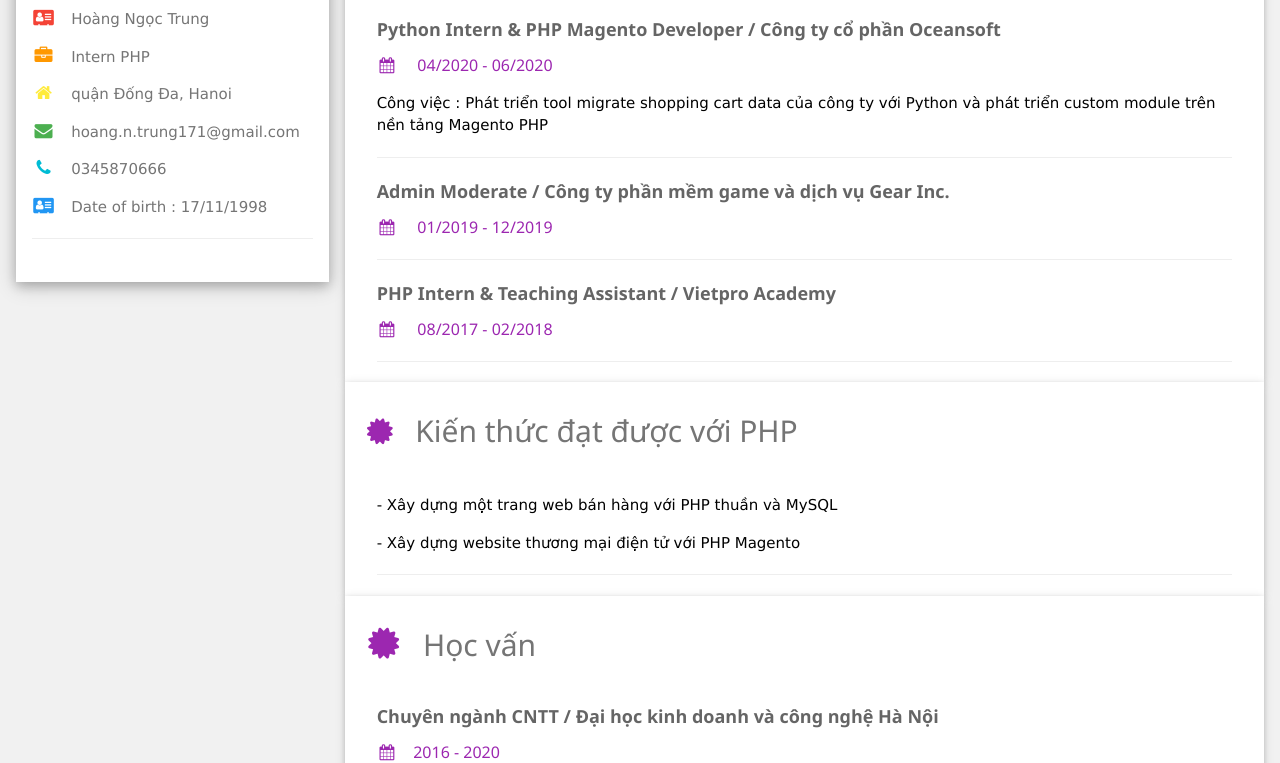
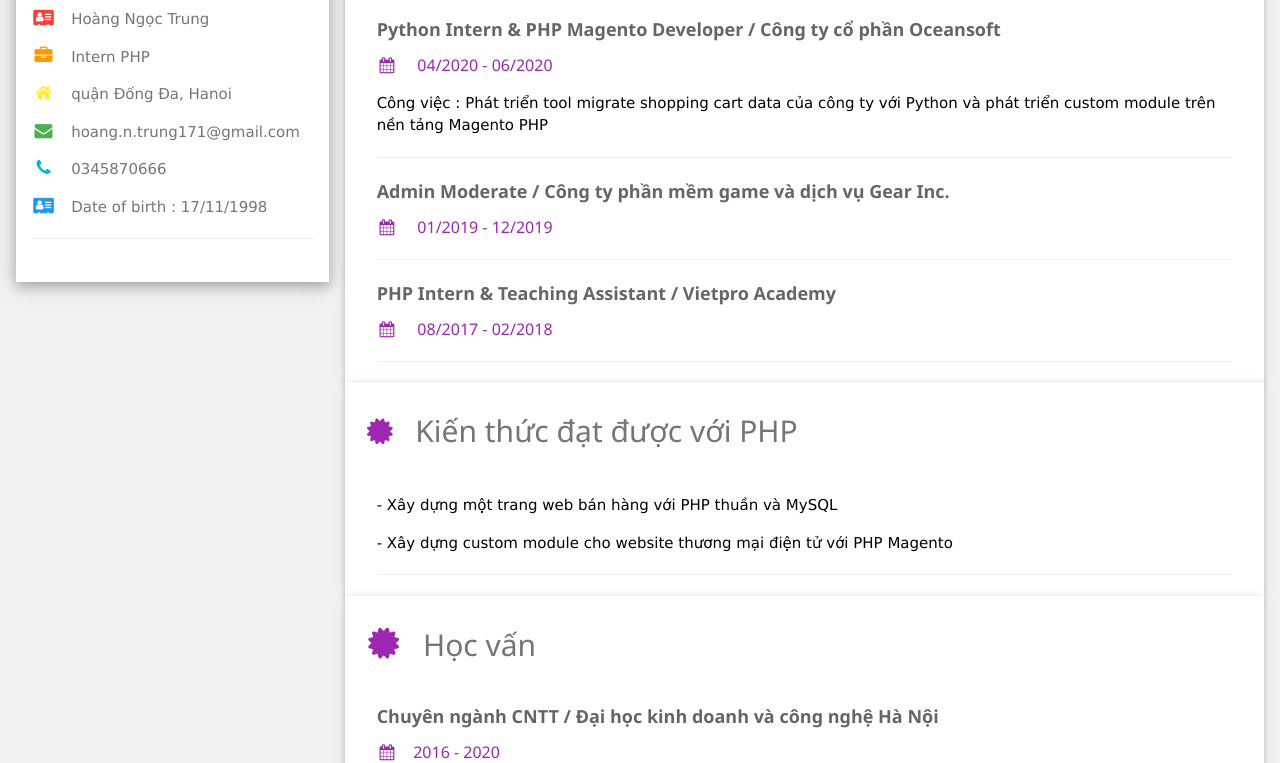
Before and after one commit to subzeroproject/php-dev, a plain HTML site: page index.html in a window 1280 px wide. Shown: the part 337-1100 px from the top of the page. Drawn offline with Linux system fonts and the light colour scheme.

Commit message:
Update index.html

```diff
--- a/index.html
+++ b/index.html
@@ -284,7 +284,7 @@ hr{border:0;border-top:1px solid #eee;margin:20px 0}
         <h2 class="w3-text-grey w3-padding-16"><i class="fa fa-certificate fa-fw w3-margin-right w3-xxsmall w3-text-purple"></i>Kiến thức đạt được với PHP</h2>
         <div class="w3-container">
           <p>- Xây dựng một trang web bán hàng với PHP thuần và MySQL</p>
-          <p>- Xây dựng website thương mại điện tử với PHP Magento</p>
+          <p>- Xây dựng custom module cho website thương mại điện tử với PHP Magento</p>
           <hr>
         </div>
 
```
